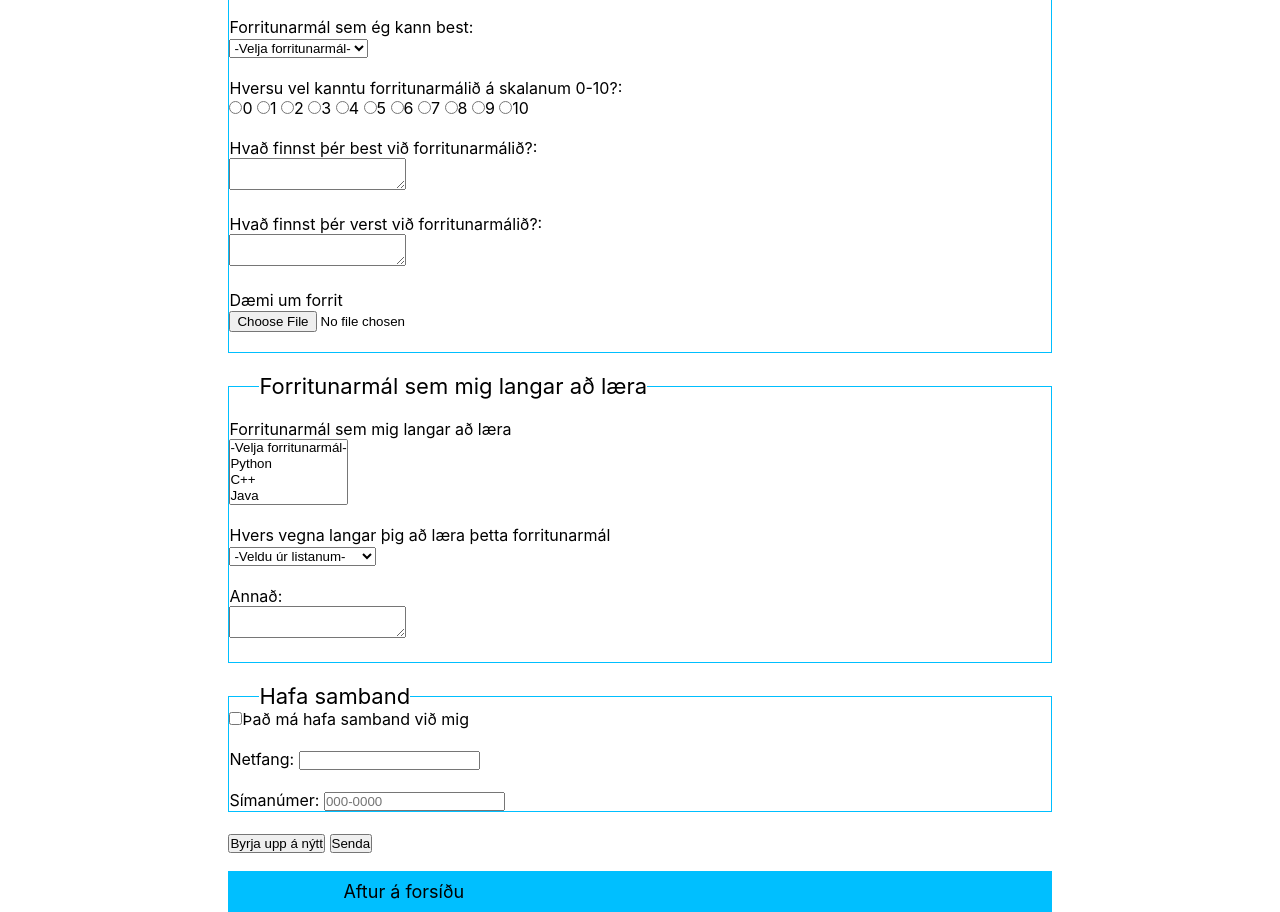
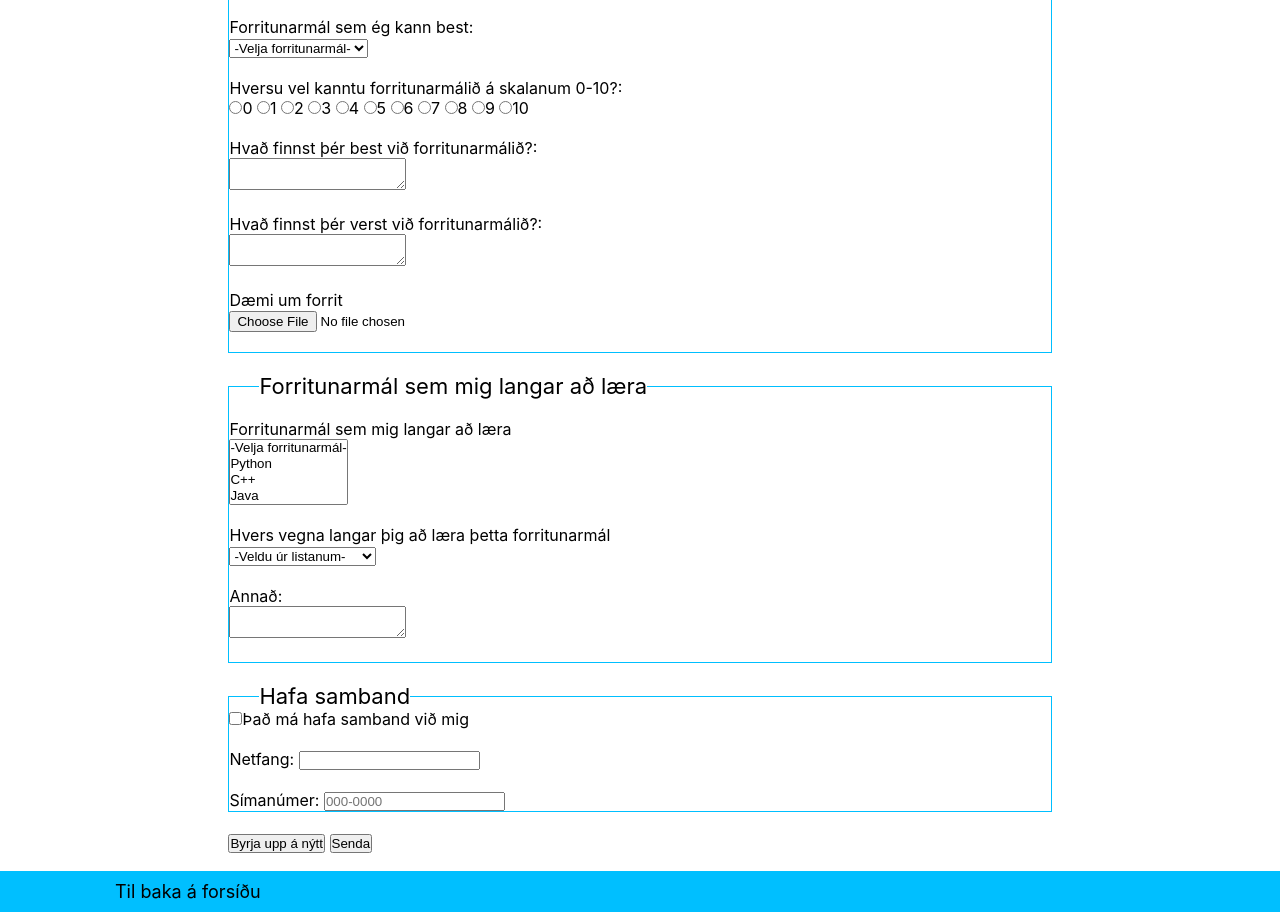
Before and after one commit to kaj48/verkefni3, a plain HTML site: page sidur/konnun.html in a window 1280 px wide. Shown: the part 142-1054 px from the top of the page. Drawn offline with Linux system fonts and the light colour scheme.

Commit message:
Update konnun.html

```diff
--- a/sidur/konnun.html
+++ b/sidur/konnun.html
@@ -211,13 +211,13 @@
             <button type="reset">Byrja upp á nýtt</button>
             <button type="submit">Senda</button>
         </form>
+    </main>
 
-        <element class="content">
-            <footer>
-                <a href="../index.html" >Aftur á forsíðu</a>
-            </footer>
-        </element>
-    </main>
+    <element class="content">
+        <footer>
+            <a href="../index.html" >Til baka á forsíðu</a>
+        </footer>
+    </element>
 
   </body>
 </html>
```
